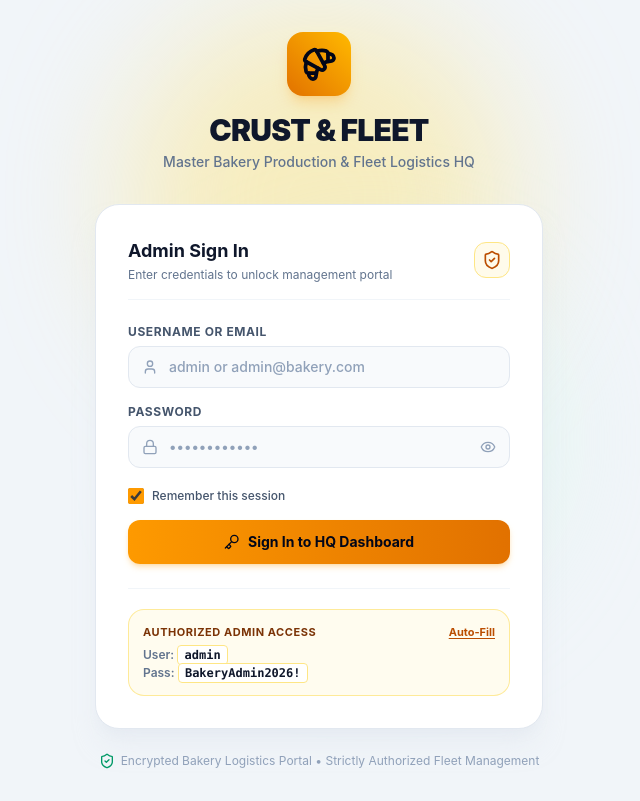
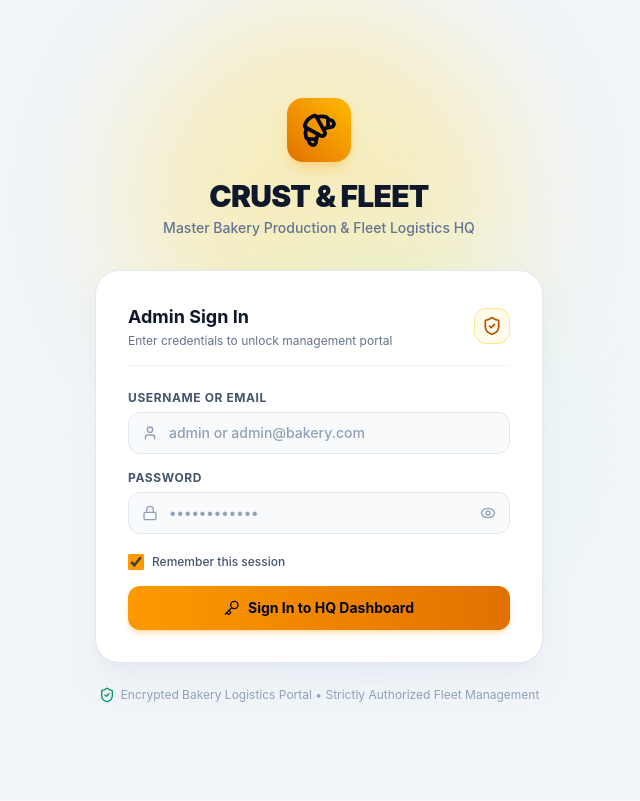
Before and after one commit to awuah/bakery-fleet-management, a React (Vite) app in the folder web/: page / in a window 1280 px wide. Shown: the whole page, without its empty margins (321-961 px from the left). Built offline with nearby package versions, Linux system fonts and the light colour scheme.

Commit message:
fix(login): remove demo credentials and auto-fill box from login screen

```diff
--- a/web/src/components/LoginPage.tsx
+++ b/web/src/components/LoginPage.tsx
@@ -48,12 +48,6 @@ export const LoginPage: React.FC<LoginPageProps> = ({ onLoginSuccess }) => {
         setIsLoading(false);
       }
     }, 350);
-  };
-
-  const handleFillDemo = () => {
-    setUsername(ADMIN_CREDENTIALS.username);
-    setPassword(ADMIN_CREDENTIALS.password);
-    setError(null);
   };
 
   return (
@@ -179,28 +173,6 @@ export const LoginPage: React.FC<LoginPageProps> = ({ onLoginSuccess }) => {
               )}
             </button>
           </form>
-
-          {/* Quick Demo Helper */}
-          <div className="mt-6 pt-5 border-t border-slate-100">
-            <div className="bg-amber-50/80 border border-amber-200/80 rounded-2xl p-3.5">
-              <div className="flex items-center justify-between mb-1.5">
-                <span className="text-[11px] font-bold uppercase tracking-wider text-amber-900">
-                  Authorized Admin Access
-                </span>
-                <button
-                  type="button"
-                  onClick={handleFillDemo}
-                  className="text-[11px] font-bold text-amber-700 hover:text-amber-900 underline underline-offset-2 cursor-pointer"
-                >
-                  Auto-Fill
-                </button>
-              </div>
-              <div className="text-xs text-slate-700 space-y-0.5">
-                <div><span className="font-semibold text-slate-500">User:</span> <code className="font-mono bg-white px-1.5 py-0.5 rounded border border-amber-200 font-bold text-slate-900">{ADMIN_CREDENTIALS.username}</code></div>
-                <div><span className="font-semibold text-slate-500">Pass:</span> <code className="font-mono bg-white px-1.5 py-0.5 rounded border border-amber-200 font-bold text-slate-900">{ADMIN_CREDENTIALS.password}</code></div>
-              </div>
-            </div>
-          </div>
         </div>
 
         {/* Security Footer */}
```
